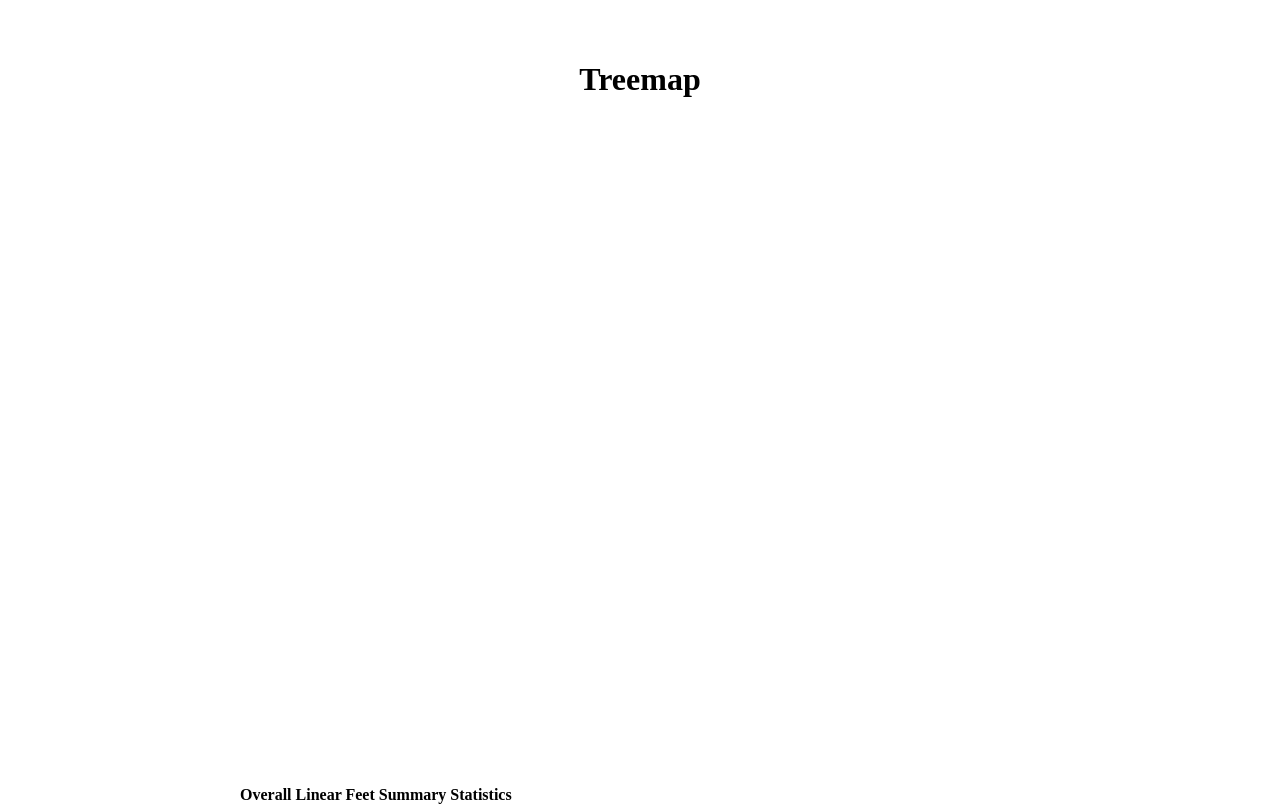
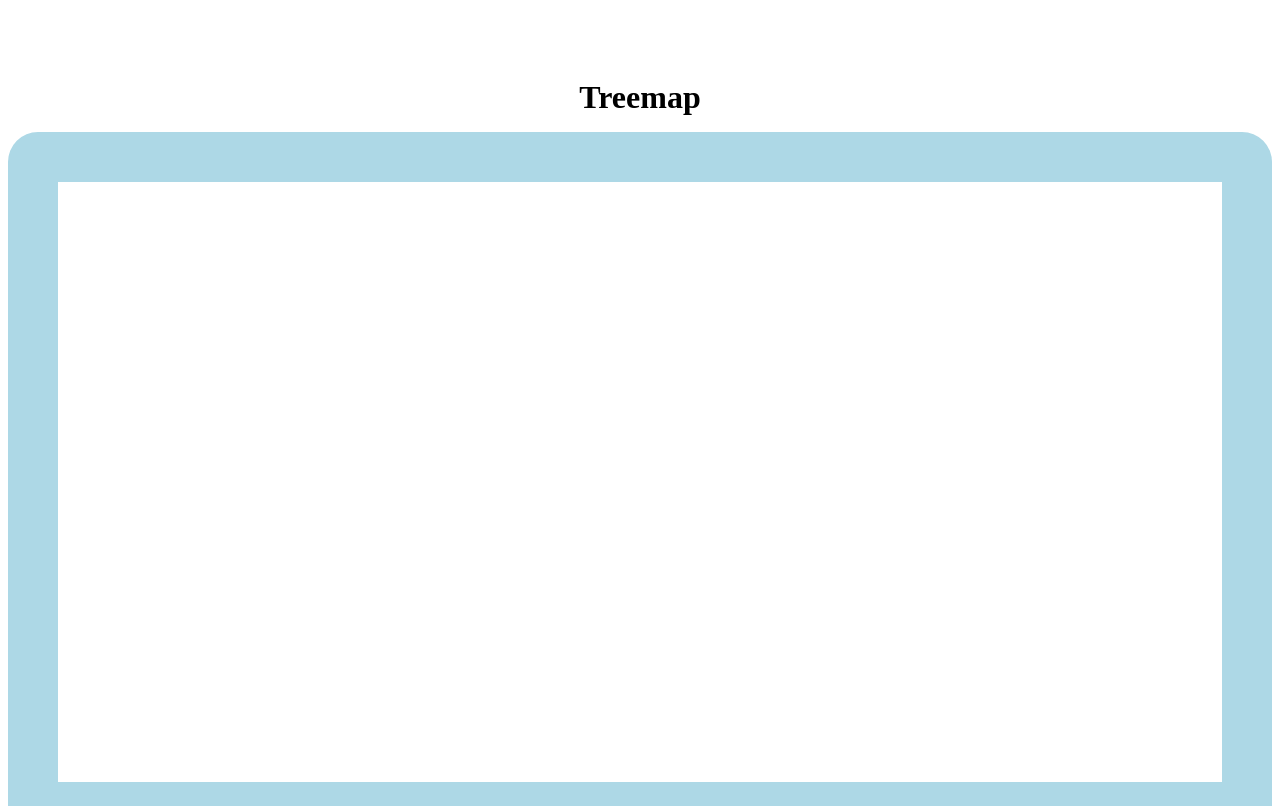
Before and after one commit to kylelin23/visualArchivesProject, a React (Vite) app: page / in a window 1280 px wide. Shown: the top 806 px of the page. Built offline with nearby package versions, Linux system fonts and the light colour scheme.

Commit message:
style page

```diff
--- a/src/App.css
+++ b/src/App.css
@@ -1,5 +1,17 @@
+.treemap {
+  background-color: white;
+  border: none;
+}
+
+.treemapContainer {
+  background-color: lightblue;
+  padding: 50px;
+  width: 100%;
+  border-radius: 30px;
+}
+
 .container {
-  padding: 2rem;
+  padding: 50px;
   display: flex;
   flex-direction: column;
   align-items: center;
--- a/src/App.tsx
+++ b/src/App.tsx
@@ -27,12 +27,15 @@ export default function App() {
   return (
     <div className="container">
       <h1>Treemap</h1>
-      <iframe
-        src={`${import.meta.env.BASE_URL}chart.html`}
-        width="100%"
-        height="600px"
-        style={{ border: "none" }}
-      />
+      <div className = "treemapContainer">
+        <iframe
+          src={`${import.meta.env.BASE_URL}chart.html`}
+          width="100%"
+          height="600px"
+          className = "treemap"
+        />
+      </div>
+
 
       <div className="stats">
         <h2>Overall Linear Feet Summary Statistics</h2>
```
